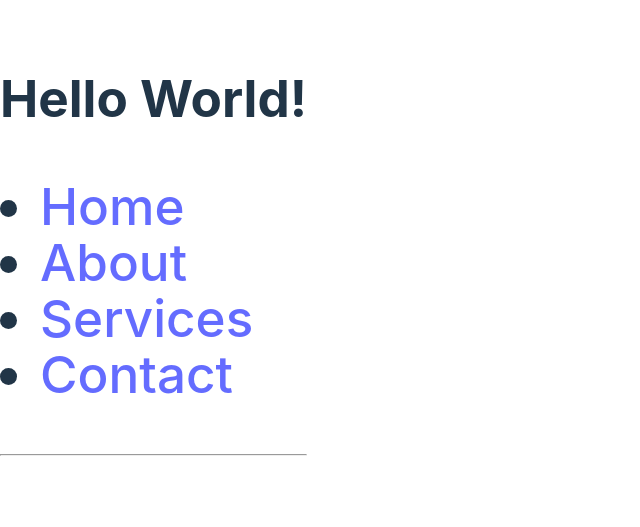
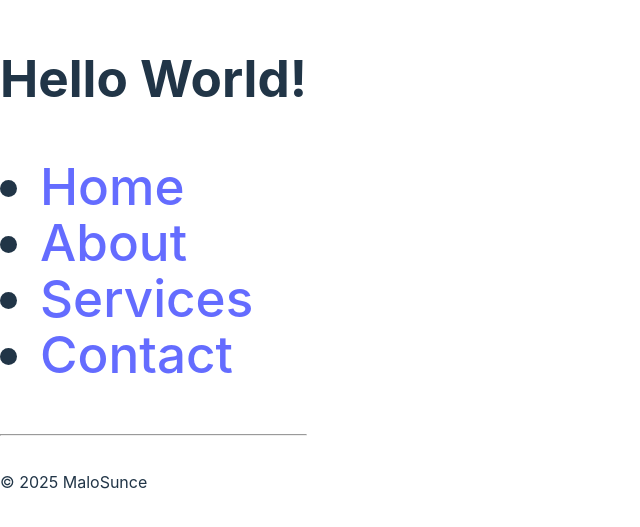
Before and after one commit to MaloSunce/ReactDemo, a React (Vite) app in the folder ReactDemo/: page / in a window 1280 px wide. Shown: the part 137-664 px from the top of the page, without its empty margins (0-640 px from the left). Built offline with nearby package versions, Linux system fonts and the light colour scheme.

Commit message:
add: Footer.jsx

```diff
--- a/ReactDemo/src/App.jsx
+++ b/ReactDemo/src/App.jsx
@@ -1,7 +1,11 @@
 import Header from './Header.jsx'
+import Footer from './Footer.jsx'
 function App() {
     return (
-      <Header/>
+        <>
+            <Header/>
+            <Footer/>
+        </>
     );
 }
 
--- /dev/null
+++ b/ReactDemo/src/Footer.jsx
@@ -0,0 +1,12 @@
+
+function Footer() {
+    return(
+        <footer>
+            <p>
+                &copy; {new Date ().getFullYear()} MaloSunce
+            </p>
+        </footer>
+    );
+}
+
+export default Footer
```
